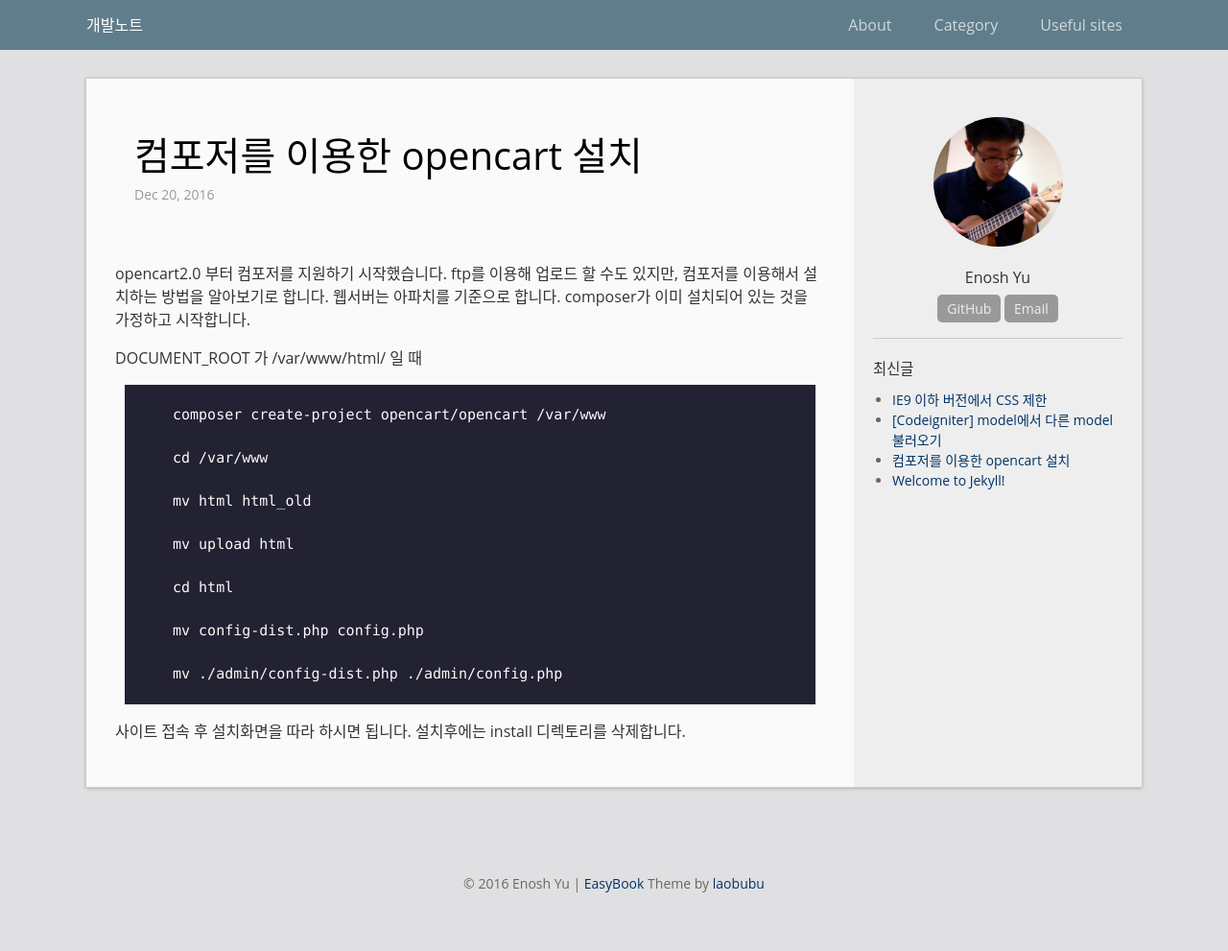
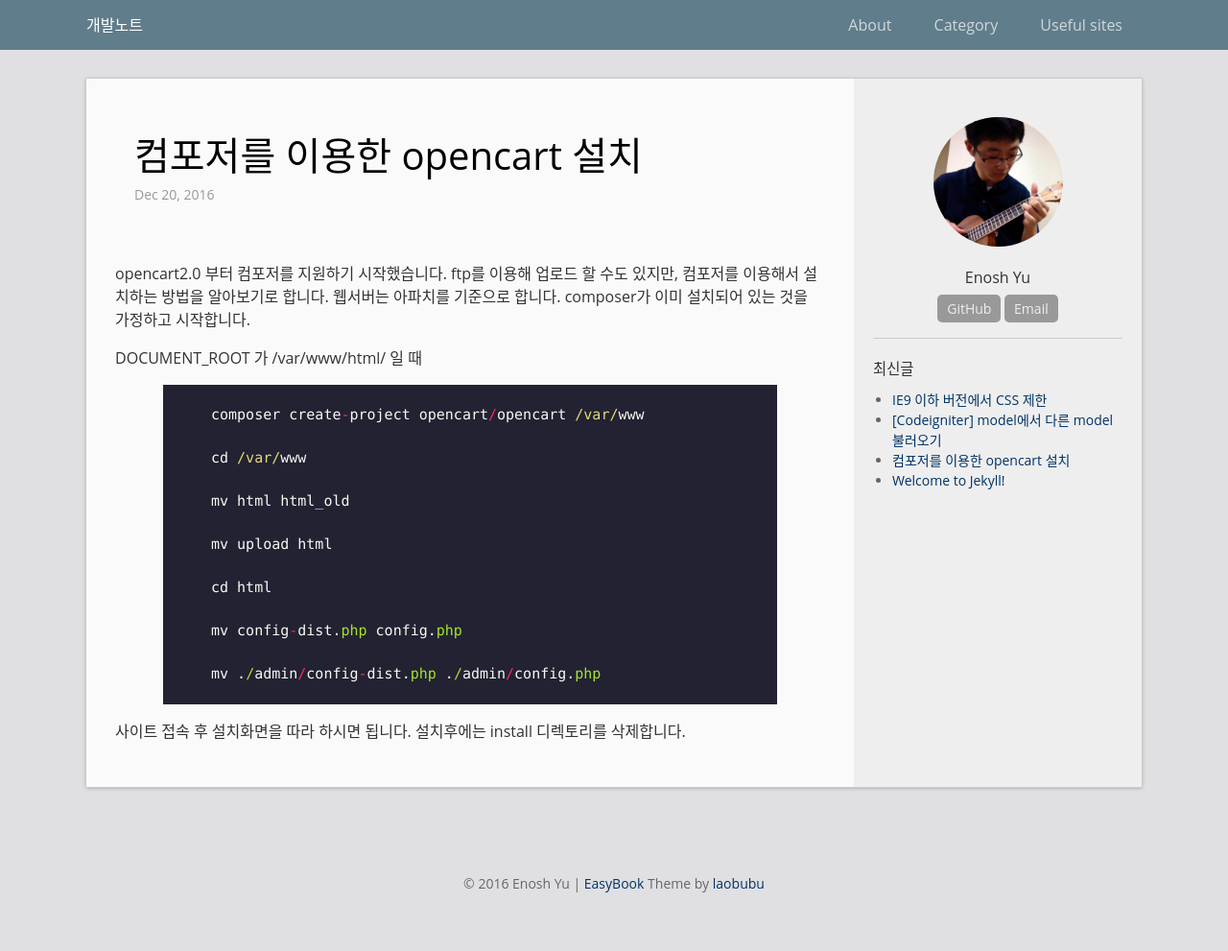
Before and after one commit to Enosh-Yu/enosh-yu.github.io, a Jekyll site: the page built from _posts/2016-12-20-install-opencart-using-composer.md, in a window 1280 px wide. Shown: the whole page at 96% size. Built offline with Jekyll 4.4.1, drawn with Linux system fonts in a browser that asks for light colours.

Commit message:
edit post

````diff
--- a/_includes/sidebar.html
+++ b/_includes/sidebar.html
@@ -25,5 +25,5 @@
 </div>
 
 <div class="col-box post-toc hide">
-  <div class="col-box-title">TOC</div>
+  <div class="col-box-title">목차</div>
 </div>
--- a/_posts/2016-12-20-install-opencart-using-composer.md
+++ b/_posts/2016-12-20-install-opencart-using-composer.md
@@ -10,7 +10,7 @@
 
 DOCUMENT_ROOT 가 /var/www/html/ 일 때
 
-```
+{% highlight ruby %}
 composer create-project opencart/opencart /var/www
 
 cd /var/www
@@ -24,6 +24,6 @@
 mv config-dist.php config.php
 
 mv ./admin/config-dist.php ./admin/config.php
-```
+{% endhighlight %}
 
 사이트 접속 후 설치화면을 따라 하시면 됩니다. 설치후에는 install 디렉토리를 삭제합니다.
````
